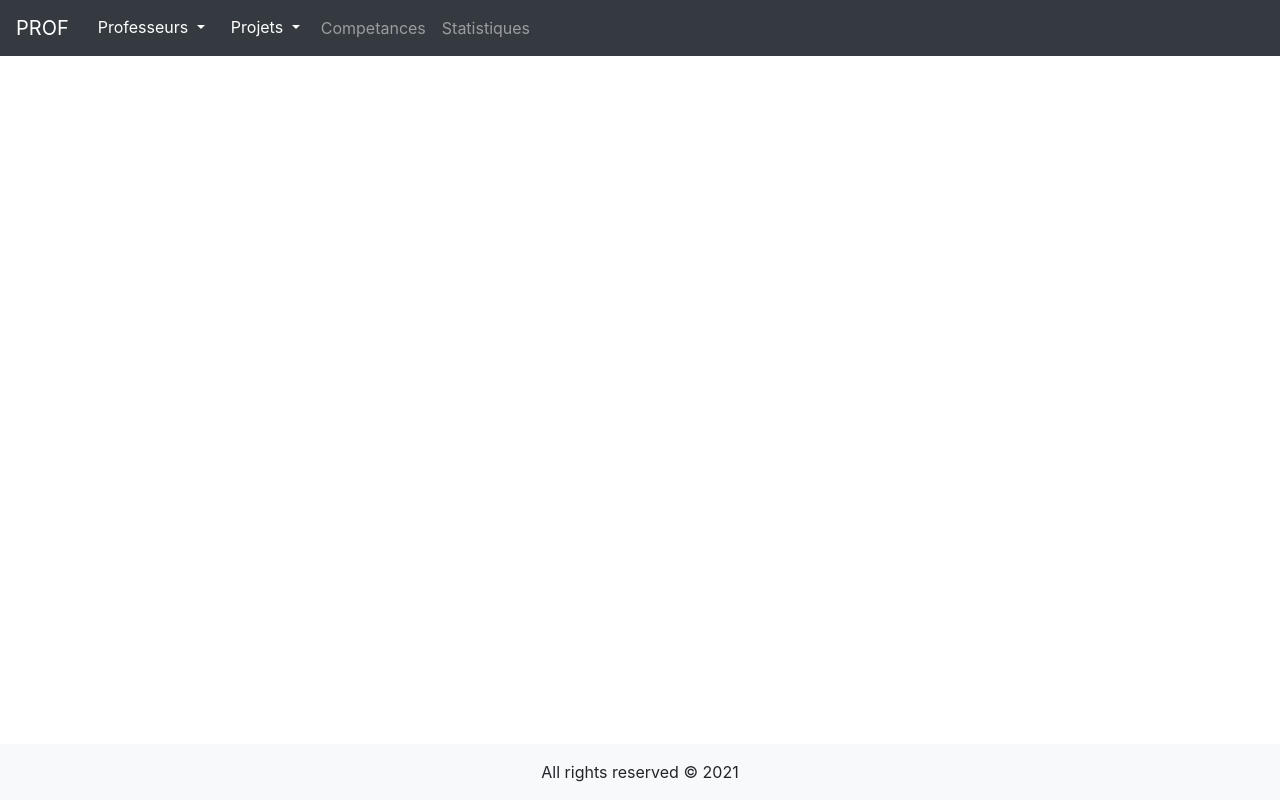
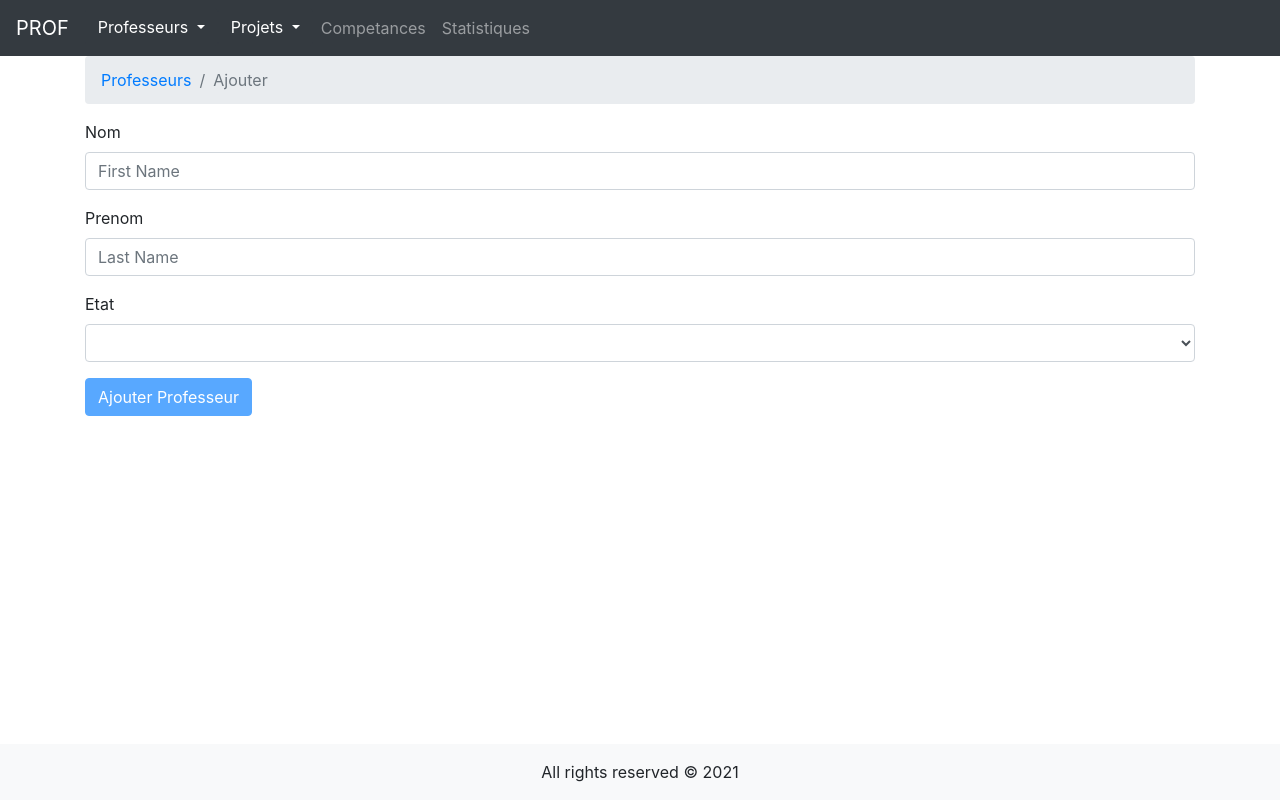
Before and after one commit to Mouad-Louhibi/Gestion-Professeurs, an Angular app: page /edit-prof in a window 1280 px wide. Before the commit this address led to /. Built offline with nearby package versions, Linux system fonts and the light colour scheme; no server answers.

Commit message:
Edit try

```diff
--- a/src/app/app-routing.module.ts
+++ b/src/app/app-routing.module.ts
@@ -3,11 +3,13 @@ import { RouterModule, Routes } from '@angular/router';
 import { ProfFormComponent } from './components/prof-form/prof-form.component';
 import { ListProfComponent } from './components/list-prof/list-prof.component';
 import { MainPageComponent } from './components/main-page/main-page.component';
+import { EditProfComponent } from './components/edit-prof/edit-prof.component';
 
 const routes: Routes = [
   {path:'add-prof',component:ProfFormComponent},
   {path:'list-prof',component:ListProfComponent},
-  {path:'main', component:MainPageComponent}
+  {path:'edit-prof',component:EditProfComponent},
+  {path:'main', component:MainPageComponent},
   // {path:"**",component:ErrorComponent},
 ];
 
--- a/src/app/app.module.ts
+++ b/src/app/app.module.ts
@@ -11,6 +11,7 @@ import { HttpClientModule } from '@angular/common/http'
 import { ProfesseurService } from './services/professeur.service';
 import { ListProfComponent } from './components/list-prof/list-prof.component';
 import { MainPageComponent } from './components/main-page/main-page.component';
+import { EditProfComponent } from './components/edit-prof/edit-prof.component';
 
 @NgModule({
   declarations: [
@@ -20,6 +21,7 @@ import { MainPageComponent } from './components/main-page/main-page.component';
     ProfFormComponent,
     ListProfComponent,
     MainPageComponent,
+    EditProfComponent,
   ],
   imports: [
     BrowserModule,
--- /dev/null
+++ b/src/app/components/edit-prof/edit-prof.component.html
@@ -0,0 +1,28 @@
+<div class="container">
+    <ol class="breadcrumb">
+        <li class="breadcrumb-item"><a href="/list-prof">Professeurs</a></li>
+        <li class="breadcrumb-item active">Ajouter</li>
+    </ol>
+    <form (ngSubmit)="onSubmit()" [formGroup]="form">
+        <div class="form-group">
+            <label>Nom</label>
+            <input type="text" class="form-control" placeholder="First Name"
+                formControlName="nom">
+        </div>
+        <div class="form-group">
+            <label>Prenom</label>
+            <input type="text" class="form-control" placeholder="Last Name"
+                formControlName="prenom">
+        </div>
+        <div class="form-group">
+            <label>Etat</label>
+            <select class="form-control" formControlName="etat">
+                <option>Interne</option>
+                <option>Collaborateur</option>
+            </select>
+        </div>
+        <button type="submit" class="btn btn-primary" [disabled]="!form.valid">
+            Ajouter Professeur
+        </button>
+    </form>
+</div>
--- /dev/null
+++ b/src/app/components/edit-prof/edit-prof.component.ts
@@ -0,0 +1,52 @@
+import { Component, OnInit } from '@angular/core';
+import { FormControl, FormGroup, Validators } from '@angular/forms';
+import { Professeur } from 'src/app/models/Professeur';
+import { ProfesseurService } from 'src/app/services/professeur.service';
+import { SharedService } from 'src/app/services/shared.service';
+
+@Component({
+  selector: 'app-edit-prof',
+  templateUrl: './edit-prof.component.html',
+  styleUrls: ['./edit-prof.component.scss']
+})
+export class EditProfComponent implements OnInit {
+
+  public form:any;
+  public prof:Professeur
+  public id:string;
+  // public prenom:string;
+  // public etat:string;
+
+  constructor(private service:ProfesseurService, private share:SharedService) {
+    this.prof = new Professeur
+    this.id = share.getProf()
+    window.alert(this.id)
+    // this.nom = ''
+    // this.prenom = ''
+    // this.etat = ''
+  }
+
+  ngOnInit(): void {
+    // this.prof = this.shared.getProf();
+    // this.nom = this.prof.nom;
+    // this.prenom = this.prof.prenom;
+    // this.etat = this.prof.etat;
+    this.form = new FormGroup({
+      nom:new FormControl('', [Validators.required, Validators.minLength(3)]),
+      prenom:new FormControl(''),
+      etat:new FormControl('')
+    })
+  }
+
+  public onSubmit():void{
+    this.service.addProf(
+      new Professeur(
+          '',
+          this.form.controls['nom'].value,
+          this.form.controls['prenom'].value,
+          this.form.controls['etat'].value
+        )
+      )
+      this.form.reset()
+  }
+}
--- a/src/app/components/list-prof/list-prof.component.html
+++ b/src/app/components/list-prof/list-prof.component.html
@@ -20,6 +20,7 @@
                 <td>{{ prof.prenom }}</td>
                 <td>{{ prof.etat }}</td>
                 <td>
+                    <a href="/edit-prof" class="btn btn-warning" (click)="sendProf(prof.id)">Modifier</a>
                     <form class="d-inline">
                         <input type="submit" value="Supprimer" class="btn btn-danger" (click)="deleteProf(prof.id)">
                     </form>
--- a/src/app/components/list-prof/list-prof.component.ts
+++ b/src/app/components/list-prof/list-prof.component.ts
@@ -1,4 +1,6 @@
-import { Component, OnInit } from '@angular/core';
+import { Component, OnInit, Input } from '@angular/core';
+import { Professeur } from 'src/app/models/Professeur';
+import { SharedService } from 'src/app/services/shared.service';
 import { ProfesseurService } from '../../services/professeur.service';
 
 @Component({
@@ -10,9 +12,11 @@ export class ListProfComponent implements OnInit {
 
   public profs:any;
   public profId:string
+  public sharedProf:Professeur
 
-  constructor(private services:ProfesseurService) {
+  constructor(private services:ProfesseurService, private shared:SharedService) {
     this.profId = ''
+    this.sharedProf = new Professeur
   }
 
   ngOnInit(): void {
@@ -23,4 +27,8 @@ export class ListProfComponent implements OnInit {
     this.profs =  this.profs.filter((item: { id: string; }) => item.id !== id);
     this.services.deleteProf(id)
   }
+
+  sendProf(id:string){
+    return this.shared.setProf(id)
+  }
 }
--- /dev/null
+++ b/src/app/services/shared.service.ts
@@ -0,0 +1,21 @@
+import { Injectable } from '@angular/core';
+
+@Injectable({
+  providedIn: 'root'
+})
+export class SharedService {
+
+  id!: string;
+
+  constructor() {}
+
+  public setProf(id:string){
+    this.id = id
+    window.alert(this.id)
+  }
+
+  public getProf(){
+    window.alert(this.id)
+    return this.id
+  }
+}
```
Also changed, not shown: src/app/components/edit-prof/edit-prof.component.scss (added), 1 other file (tests, documents, lock files or other folders).
